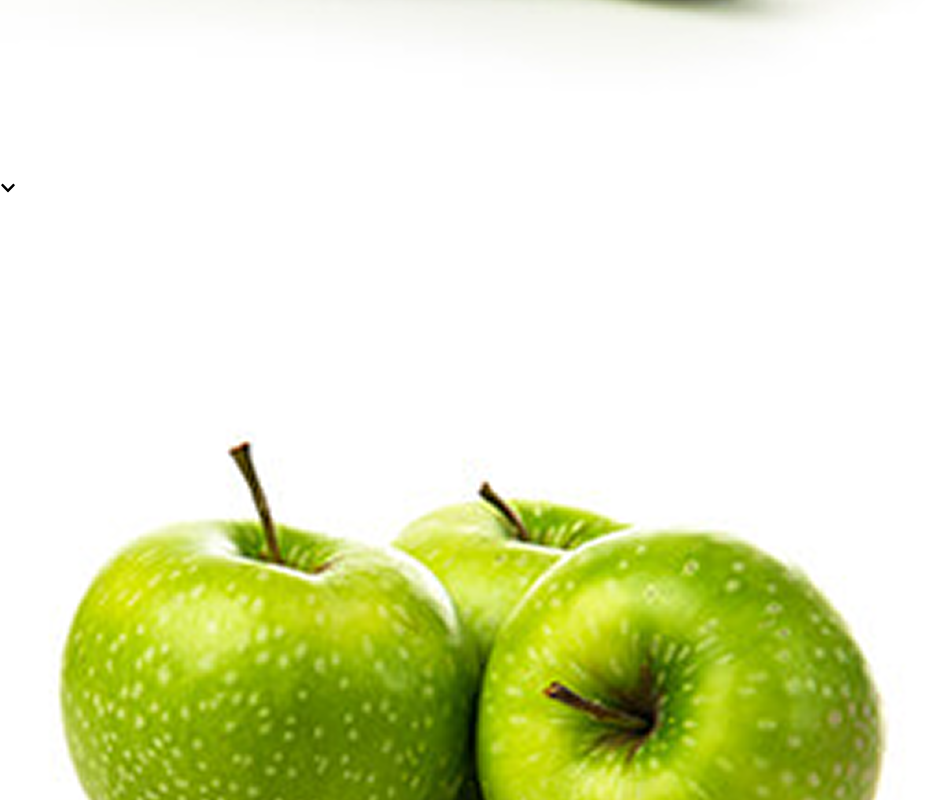
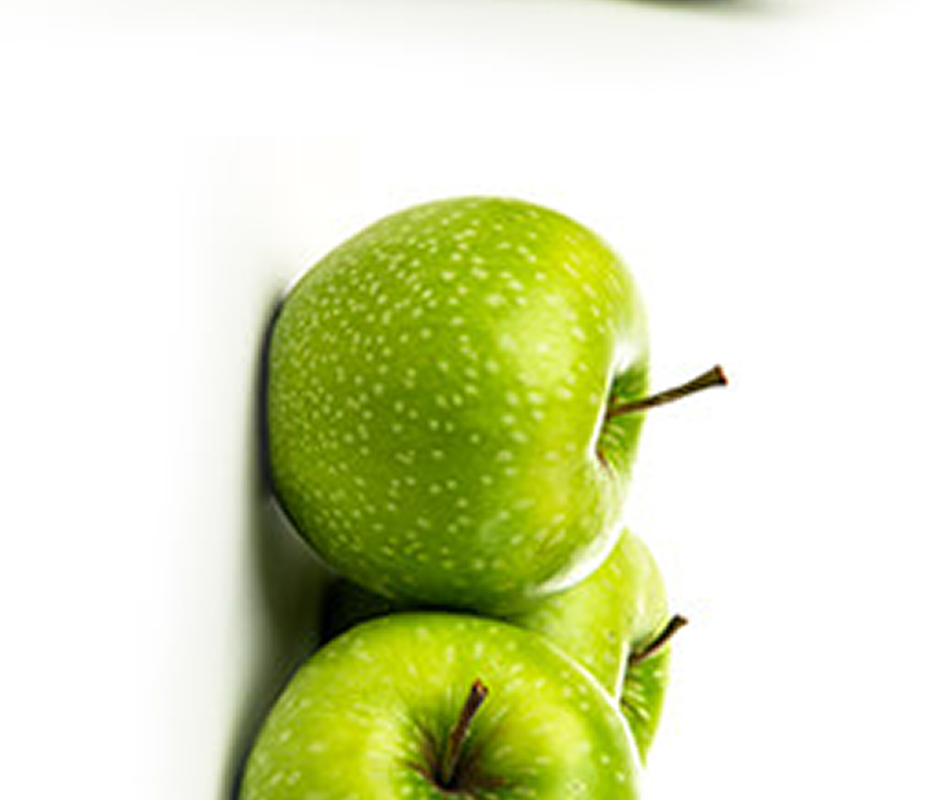
Before and after one commit to Pratik205106/Ecobazar-react, a React (Vite) app: page /product/1 in a window 1280 px wide. Shown: the part 1420-2220 px from the top of the page, without its empty margins (0-951 px from the left). Built offline with nearby package versions, Linux system fonts and the light colour scheme.

Commit message:
updating the img of ProductModal

```diff
--- a/src/ShopComponents/ProductModal.tsx
+++ b/src/ShopComponents/ProductModal.tsx
@@ -19,19 +19,26 @@ interface ProductModalProps {
   isEmbedded?: boolean;
 }
 
-const ProductModal = ({ product, onClose, isEmbedded = false }: ProductModalProps) => {
+const ProductModal = ({
+  product,
+  onClose,
+  isEmbedded = false,
+}: ProductModalProps) => {
   const [quantity, setQuantity] = useState(1);
   const [selectedIndex, setSelectedIndex] = useState(0);
   const thumbnailRef = useRef<HTMLDivElement>(null);
 
   const imageList = product.images ?? [product.image];
   const rating =
-    typeof product.star === "string" ? parseFloat(product.star) : product.star ?? 0;
+    typeof product.star === "string"
+      ? parseFloat(product.star)
+      : product.star ?? 0;
 
   const discountPercent = product.fixRate
     ? Math.round(
         ((parseFloat(product.fixRate.replace("$", "")) - product.price) /
-          parseFloat(product.fixRate.replace("$", ""))) * 100
+          parseFloat(product.fixRate.replace("$", ""))) *
+          100
       )
     : null;
 
@@ -58,10 +65,13 @@ const ProductModal = ({ product, onClose, isEmbedded = false }: ProductModalProp
   };
 
   const scrollThumbnails = (direction: "up" | "down") => {
-    thumbnailRef.current?.scrollBy({
-      top: direction === "up" ? -80 : 80,
-      behavior: "smooth",
-    });
+    if (thumbnailRef.current) {
+      const scrollAmount = 80;
+      thumbnailRef.current.scrollBy({
+        top: direction === "up" ? -scrollAmount : scrollAmount,
+        behavior: "smooth",
+      });
+    }
   };
 
   return (
@@ -91,35 +101,72 @@ const ProductModal = ({ product, onClose, isEmbedded = false }: ProductModalProp
         {/* Image Section */}
         <div className="flex flex-col md:flex-row gap-4 w-full md:w-1/2">
           <div className="flex flex-col items-center gap-2">
-            <button onClick={() => scrollThumbnails("up")} className="text-[#999999] hover:text-black">
+            <button
+              onClick={() => scrollThumbnails("up")}
+              className="text-[#999999] hover:text-black"
+            >
               <FaChevronUp />
             </button>
+
+            {/* Angle thumbnails using rotation */}
             <div
               ref={thumbnailRef}
               className="flex flex-col gap-2 overflow-y-auto max-h-[300px] pr-1 custom-scrollbar"
             >
-              {imageList.map((img, index) => (
-                <img
+              {[0, 90, 180, 270].map((angle, index) => (
+                <button
                   key={index}
-                  src={img}
-                  alt={`thumb-${index}`}
                   onClick={() => setSelectedIndex(index)}
-                  className={`w-[65px] h-[65px] object-cover cursor-pointer border p-1 rounded-md ${
-                    selectedIndex === index ? "border-green-500" : "border-gray-300"
+                  className={`w-[65px] h-[65px] overflow-hidden rounded-md border p-1 ${
+                    selectedIndex === index
+                      ? "border-green-500"
+                      : "border-gray-300"
                   }`}
-                />
+                >
+                  <img
+                    src={product.image}
+                    alt={`thumb-${index}`}
+                    className="w-full h-full object-contain"
+                    style={{ transform: `rotate(${angle}deg)` }}
+                  />
+                </button>
               ))}
             </div>
-            <button onClick={() => scrollThumbnails("down")} className="text-[#999999] hover:text-black">
+
+            <button
+              onClick={() => scrollThumbnails("down")}
+              className="text-[#999999] hover:text-black"
+            >
               <FaChevronDown />
             </button>
           </div>
-          <div className="flex-1">
-            <img
-              src={imageList[selectedIndex]}
-              alt={`product-${selectedIndex}`}
-              className="w-full rounded-md object-contain"
-            />
+
+          {/* Rotated Main Image */}
+          <div className="flex-1 flex items-center justify-center">
+            <div
+              style={{
+                width: 400,
+                height: 400,
+                display: "flex",
+                alignItems: "center",
+                justifyContent: "center",
+                overflow: "hidden",
+              }}
+            >
+              <img
+                src={product.image}
+                alt={`product-${selectedIndex}`}
+                className="rounded-md object-contain transition-transform duration-300"
+                style={{
+                  transform: `rotate(${[0, 90, 180, 270][selectedIndex]}deg)`,
+                  transformOrigin: "center center",
+                  willChange: "transform",
+                  backfaceVisibility: "hidden",
+                  maxWidth: "100%",
+                  maxHeight: "100%",
+                }}
+              />
+            </div>
           </div>
         </div>
 
@@ -141,13 +188,18 @@ const ProductModal = ({ product, onClose, isEmbedded = false }: ProductModalProp
                 {product.reviewCount ?? "4"} Review
               </span>
               <span className="text-[#333333] font-medium">
-                SKU: <span className="text-[#666666]">{product.sku ?? "000-000"}</span>
+                SKU:{" "}
+                <span className="text-[#666666]">
+                  {product.sku ?? "000-000"}
+                </span>
               </span>
             </div>
 
             <div className="flex flex-wrap items-center gap-4 mt-5">
               {product.fixRate && (
-                <span className="line-through text-gray-400 text-lg">{product.fixRate}</span>
+                <span className="line-through text-gray-400 text-lg">
+                  {product.fixRate}
+                </span>
               )}
               <span className="text-[#2C742F] text-[24px] font-medium">
                 ${product.price.toFixed(2)}
@@ -164,7 +216,9 @@ const ProductModal = ({ product, onClose, isEmbedded = false }: ProductModalProp
 
           <div className="flex flex-col sm:flex-row sm:items-center sm:justify-between gap-6 mt-6">
             <div className="flex items-center gap-2">
-              <span className="font-semibold text-[14px] text-[#1A1A1A]">Brand:</span>
+              <span className="font-semibold text-[14px] text-[#1A1A1A]">
+                Brand:
+              </span>
               <div className="flex flex-col items-center gap-1 h-[56px] w-[56px] border border-[#E6E6E6] rounded-md p-1">
                 <img
                   src={product.brandLogo ?? "/brand-logo.png"}
@@ -184,7 +238,9 @@ const ProductModal = ({ product, onClose, isEmbedded = false }: ProductModalProp
             </div>
           </div>
 
-          <p className="text-[#808080] text-sm max-w-full sm:max-w-[540px]">{product.description}</p>
+          <p className="text-[#808080] text-sm max-w-full sm:max-w-[540px]">
+            {product.description}
+          </p>
           <hr className="border-[#E6E6E6] h-[2px] w-full mt-6" />
 
           <div className="flex flex-col sm:flex-row sm:items-center gap-4">
@@ -210,7 +266,9 @@ const ProductModal = ({ product, onClose, isEmbedded = false }: ProductModalProp
 
           <p className="text-sm">
             <span className="font-semibold text-[#1A1A1A]">Category:</span>{" "}
-            <span className="text-[#808080]">{product.category ?? "Uncategorized"}</span>
+            <span className="text-[#808080]">
+              {product.category ?? "Uncategorized"}
+            </span>
           </p>
           <p className="text-sm">
             <span className="font-semibold text-[#1A1A1A]">Tags:</span>{" "}
```
